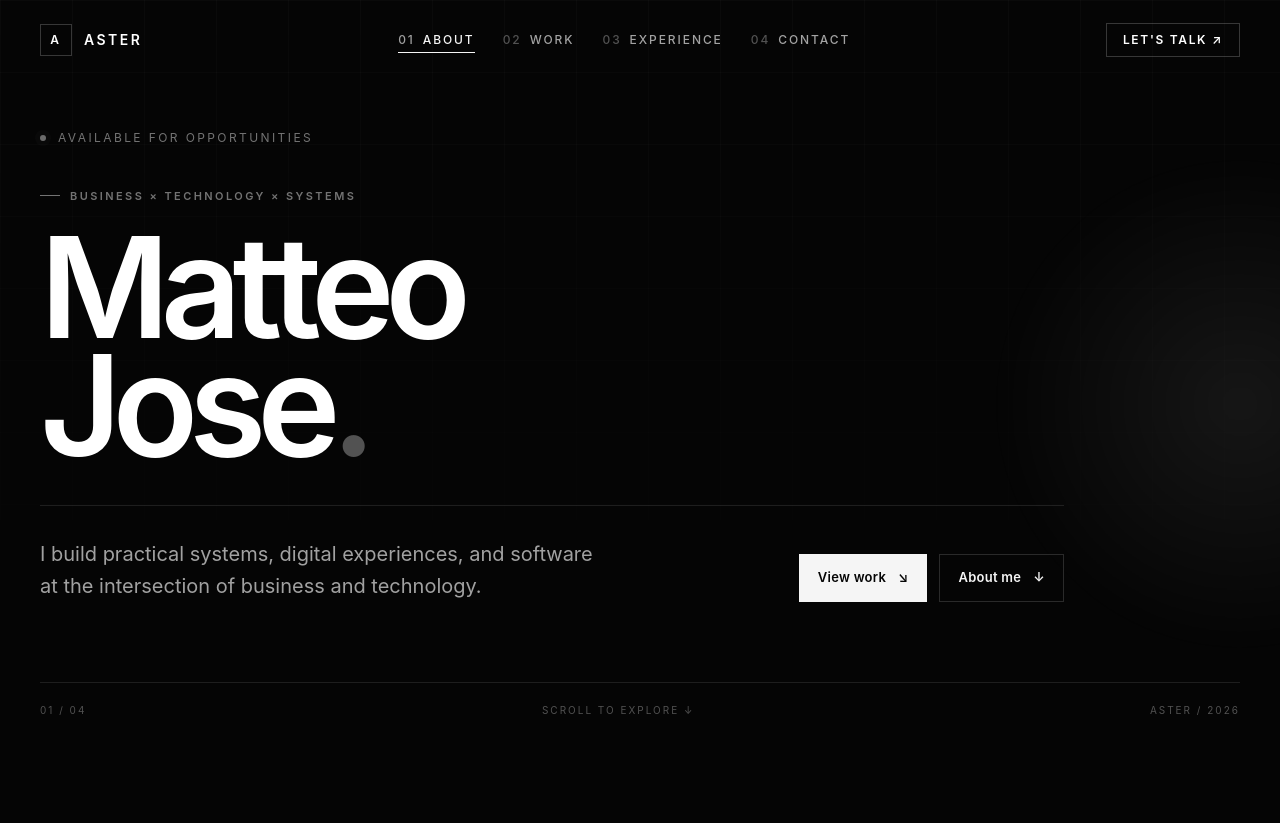
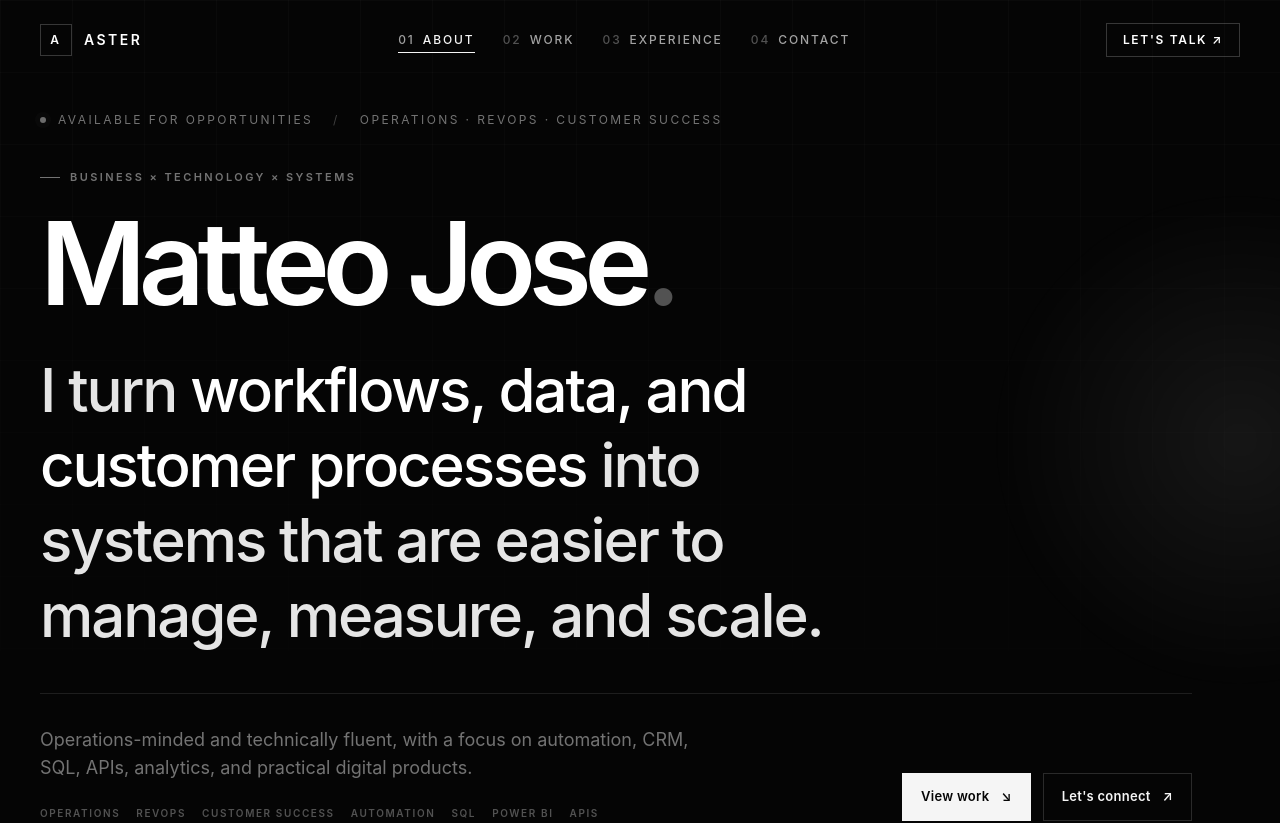
Before and after one commit to matteojose3112-bit/aster, a React app in the folder portfolio/: page / in a window 1280 px wide. Shown: the top 823 px of the page. Built offline with nearby package versions, Linux system fonts and the light colour scheme; the HTML template or start-up script is replaced by a standard one.

Commit message:
Redesign hero around operations, revenue, customer success and technology

```diff
--- a/portfolio/src/components/layout/sections/Hero.tsx
+++ b/portfolio/src/components/layout/sections/Hero.tsx
@@ -1,46 +1,49 @@
 function Hero() {
   return (
-    <section className="relative flex min-h-screen items-center overflow-hidden px-6 pb-16 pt-28 lg:px-10">
+    <section id="hero" className="relative flex min-h-screen items-center overflow-hidden px-6 pb-16 pt-28 lg:px-10">
       <div className="aster-grid absolute inset-0 opacity-60" aria-hidden="true" />
       <div className="aster-glow right-[-220px] top-[18%]" aria-hidden="true" />
 
       <div className="relative mx-auto w-full max-w-7xl">
-        <div className="aster-reveal max-w-5xl">
-          <div className="mb-8 flex items-center gap-3 text-xs uppercase tracking-[0.2em] text-neutral-500">
-            <span className="aster-status-dot" aria-hidden="true" />
-            Available for opportunities
+        <div className="aster-reveal max-w-6xl">
+          <div className="mb-8 flex flex-wrap items-center gap-x-5 gap-y-3 text-xs uppercase tracking-[0.2em] text-neutral-500">
+            <span className="flex items-center gap-3"><span className="aster-status-dot" aria-hidden="true" />Available for opportunities</span>
+            <span className="hidden text-neutral-700 sm:inline">/</span>
+            <span>Operations · RevOps · Customer Success</span>
           </div>
 
-          <p className="aster-section-label mb-6">Business × Technology × Systems</p>
+          <p className="aster-section-label mb-7">Business × Technology × Systems</p>
 
-          <h1 className="max-w-6xl text-[clamp(4rem,11vw,10rem)] font-semibold leading-[0.84] tracking-[-0.065em] text-white">
-            Matteo
-            <br />
-            Jose<span className="text-neutral-600">.</span>
+          <h1 className="max-w-6xl text-[clamp(3.8rem,9vw,9rem)] font-semibold leading-[0.86] tracking-[-0.065em] text-white">
+            Matteo Jose<span className="text-neutral-600">.</span>
           </h1>
 
-          <div className="mt-10 flex flex-col gap-8 border-t border-white/10 pt-8 md:flex-row md:items-end md:justify-between">
-            <p className="max-w-xl text-lg leading-8 text-neutral-400 md:text-xl">
-              I build practical systems, digital experiences, and software at the
-              intersection of business and technology.
-            </p>
+          <div className="mt-10 max-w-4xl">
+            <h2 className="text-3xl font-medium leading-tight tracking-[-0.035em] text-neutral-200 md:text-5xl lg:text-6xl">
+              I turn <span className="text-white">workflows, data, and customer processes</span> into systems that are easier to manage, measure, and scale.
+            </h2>
+          </div>
 
-            <div className="flex shrink-0 gap-3">
-              <a href="#projects" className="aster-button aster-button-primary">
-                View work <span aria-hidden="true">↘</span>
-              </a>
-              <a href="#about" className="aster-button aster-button-secondary">
-                About me <span aria-hidden="true">↓</span>
-              </a>
+          <div className="mt-10 grid gap-8 border-t border-white/10 pt-8 lg:grid-cols-[1fr_auto] lg:items-end">
+            <div>
+              <p className="max-w-2xl text-base leading-7 text-neutral-500 md:text-lg">
+                Operations-minded and technically fluent, with a focus on automation, CRM, SQL, APIs, analytics, and practical digital products.
+              </p>
+              <div className="mt-6 flex flex-wrap gap-x-4 gap-y-2 text-[10px] font-semibold uppercase tracking-[0.16em] text-neutral-600">
+                <span>Operations</span><span>RevOps</span><span>Customer Success</span><span>Automation</span><span>SQL</span><span>Power BI</span><span>APIs</span>
+              </div>
+            </div>
+
+            <div className="flex flex-wrap gap-3">
+              <a href="#projects" data-magnetic className="aster-button aster-button-primary">View work <span aria-hidden="true">↘</span></a>
+              <a href="#contact" data-magnetic className="aster-button aster-button-secondary">Let's connect <span aria-hidden="true">↗</span></a>
             </div>
           </div>
         </div>
 
         <div className="mt-20 flex items-center justify-between border-t border-white/10 pt-5 text-[10px] uppercase tracking-[0.2em] text-neutral-600">
           <span>01 / 04</span>
-          <a href="#about" className="transition hover:text-neutral-300">
-            Scroll to explore ↓
-          </a>
+          <a href="#about" className="transition hover:text-neutral-300">Scroll to explore ↓</a>
           <span className="hidden sm:inline">Aster / 2026</span>
         </div>
       </div>
```
